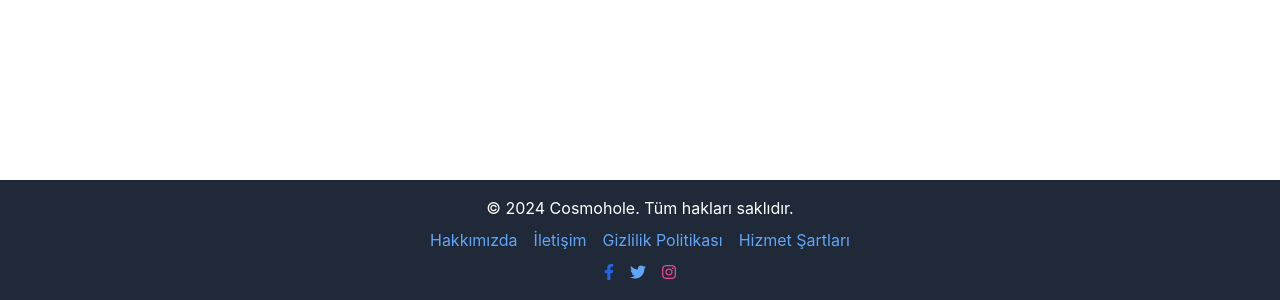
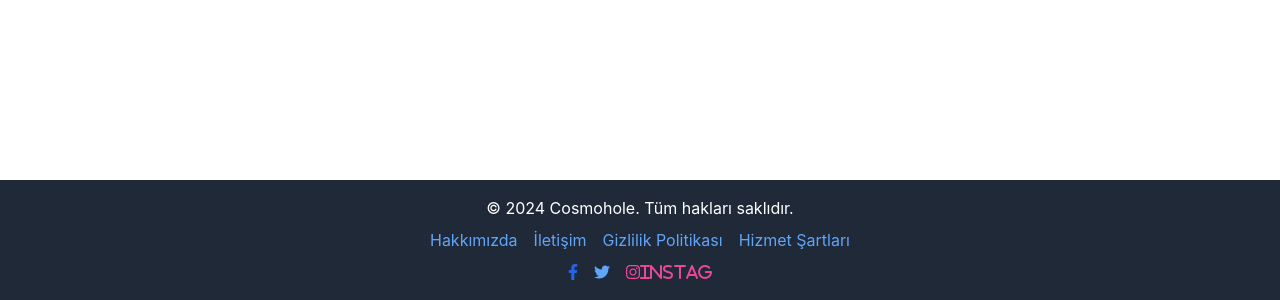
Before and after one commit to nazlinres01/space-vista, a React (Create React App) app in the folder front-end/: page / in a window 1280 px wide. Shown: the part 500-800 px from the top of the page. Built offline with nearby package versions, Linux system fonts and the light colour scheme.

Commit message:
trying commit

```diff
--- a/front-end/src/components/Footer/Footer.js
+++ b/front-end/src/components/Footer/Footer.js
@@ -44,7 +44,7 @@ const Footer = () => (
         target="_blank"
         rel="noopener noreferrer"
       >
-        <i className="fab fa-instagram"></i>
+        <i className="fab fa-instagram">instag</i>
       </a>
     </div>
   </footer>
```
